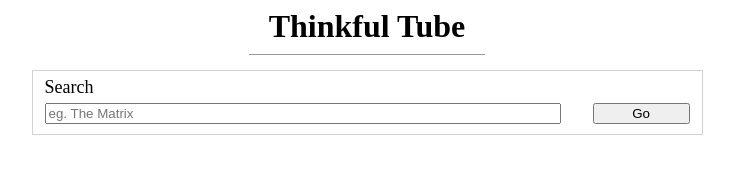
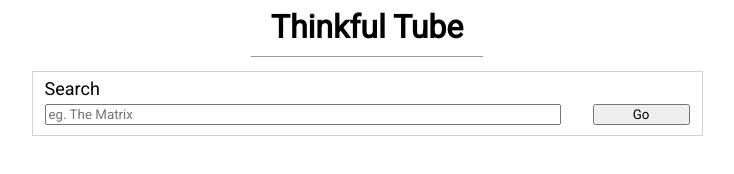
Before and after one commit to flooyd/Thinkful-Tube, a plain HTML site: page index.html in a window 1280 px wide. Shown: the whole page, without its empty margins (273-1007 px from the left). Drawn offline with nearby package versions, Linux system fonts and the light colour scheme.

Commit message:
added roboto as main font

```diff
--- a/app.css
+++ b/app.css
@@ -1,5 +1,6 @@
 *{
   box-sizing: border-box;
+  font-family: 'Roboto', sans-serif;
 }
 
 main {
--- a/index.html
+++ b/index.html
@@ -7,7 +7,9 @@
   <meta http-equiv="X-UA-Compatible" content="ie=edge">
   <meta name="description" content="Youtube simple search using API">
   <title>Thinkful Tube</title>
+  <link href="https://fonts.googleapis.com/css?family=Roboto" rel="stylesheet">
   <link rel="stylesheet" type="text/css" href="app.css">
+
 </head>
 
 <body>
```
